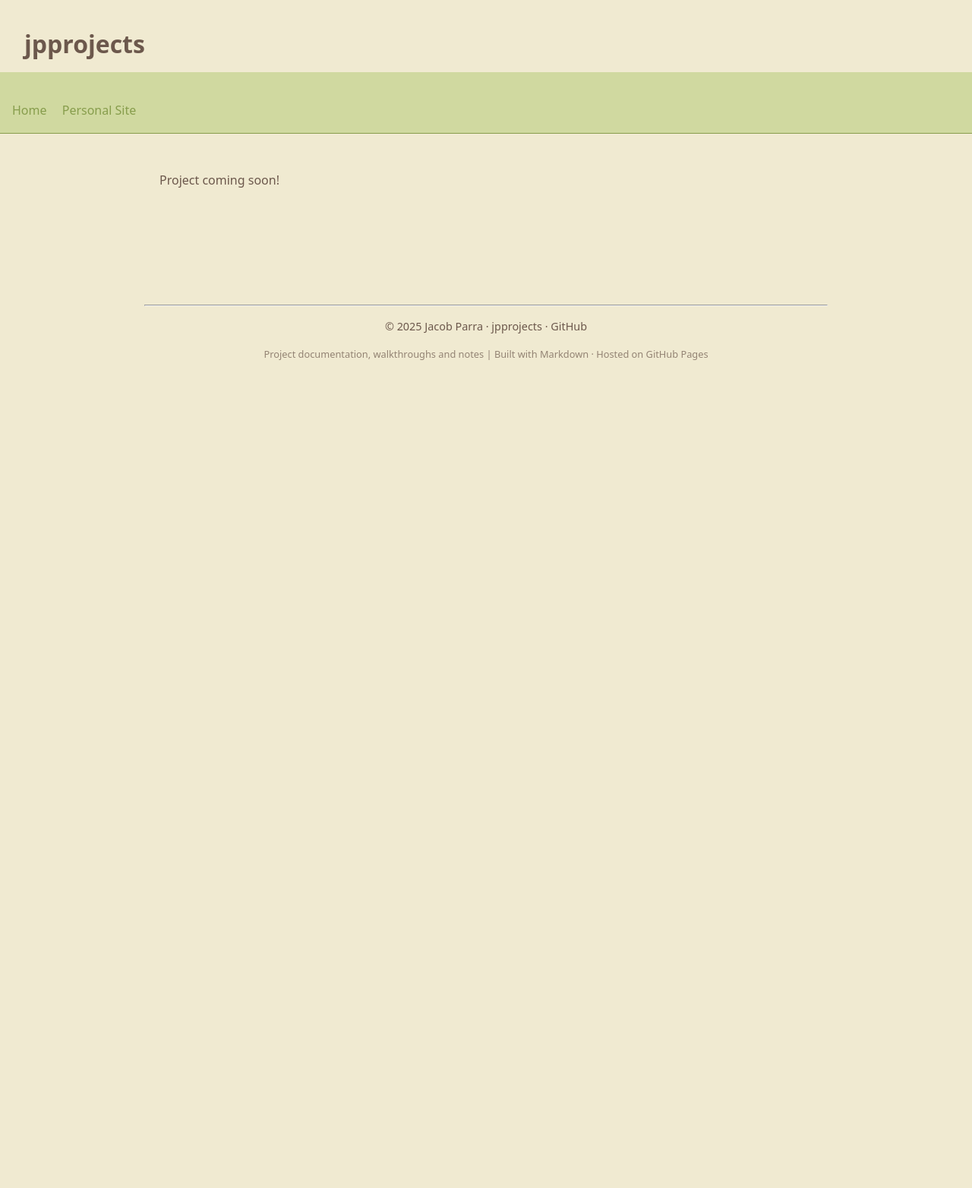
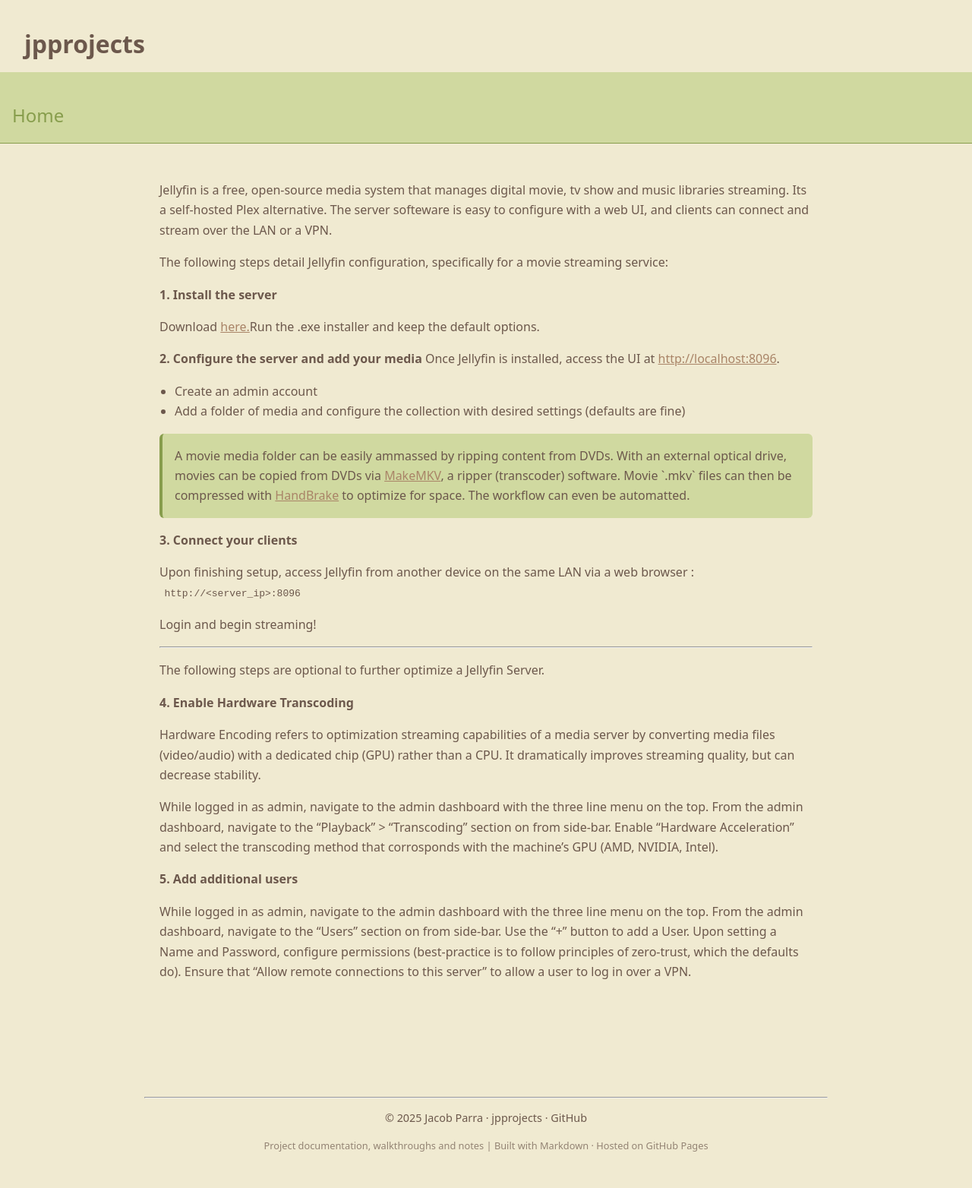
Before and after one commit to jacob-parra/jpprojects, a Jekyll site: the page built from projects/jellyfin.md, in a window 1280 px wide. Shown: the whole page at 76% size. Built offline with Jekyll 4.4.1, drawn with Linux system fonts in a browser that asks for light colours; before the commit the page ends 900 px from its top, so only the background shows below that.

Commit message:
Added Jellyfin Content

```diff
--- a/_layouts/default.html
+++ b/_layouts/default.html
@@ -11,7 +11,7 @@
     <h1 class="title">jpprojects</h1>
     <nav>
       <a href="{{ site.baseurl }}/">Home</a>
-      <a href="/insertsite">Personal Site</a>
+
     </nav>
   </div>
 
--- a/assets/style.css
+++ b/assets/style.css
@@ -33,6 +33,7 @@ nav a {
   margin-right: 1rem;
   text-decoration: none;
   font-weight: 500;
+  font-size: 1.5rem;
 }
 
 main {
--- a/projects/jellyfin.md
+++ b/projects/jellyfin.md
@@ -3,4 +3,40 @@ title: Jellyfin
 layout: default
 ---
 
-Project coming soon!
+Jellyfin is a free, open-source media system that manages digital movie, tv show and music libraries streaming. Its a self-hosted Plex alternative. The server softeware is easy to configure with a web UI, and clients can connect and stream over the LAN or a VPN.
+
+The following steps detail Jellyfin configuration, specifically for a movie streaming service:
+
+**1. Install the server**
+
+Download <a href="https://repo.jellyfin.org/?path=/server/windows/latest-stable">here.</a>Run the .exe installer and keep the default options.
+
+**2. Configure the server and add your media**
+Once Jellyfin is installed, access the UI at <a href="http://localhost:8096">http://localhost:8096</a>.
+
+- Create an admin account
+- Add a folder of media and configure the collection with desired settings (defaults are fine)
+
+<div class="info">
+A movie media folder can be easily ammassed by ripping content from DVDs. With an external optical drive, movies can be copied from DVDs via  <a href="https://www.makemkv.com/">MakeMKV</a>, a ripper (transcoder) software. Movie `.mkv` files can then be compressed with <a href="https://handbrake.fr/">HandBrake</a> to optimize for space. The workflow can even be automatted.
+</div>
+
+**3. Connect your clients**
+
+Upon finishing setup, access Jellyfin from another device on the same LAN via a web browser : `http://<server_ip>:8096`
+
+Login and begin streaming!
+
+<hr>
+
+The following steps are optional to further optimize a Jellyfin Server.
+
+**4. Enable Hardware Transcoding**
+
+Hardware Encoding refers to optimization streaming capabilities of a media server by converting media files (video/audio) with a dedicated chip (GPU) rather than a CPU. It dramatically improves streaming quality, but can decrease stability.
+
+While logged in as admin, navigate to the admin dashboard with the three line menu on the top. From the admin dashboard, navigate to the "Playback" > "Transcoding" section on from side-bar. Enable "Hardware Acceleration" and select the transcoding method that corrosponds with the machine's GPU (AMD, NVIDIA, Intel).
+
+**5. Add additional users**
+
+While logged in as admin, navigate to the admin dashboard with the three line menu on the top. From the admin dashboard, navigate to the "Users" section on from side-bar. Use the "+" button to add a User. Upon setting a Name and Password, configure permissions (best-practice is to follow principles of zero-trust, which the defaults do). Ensure that "Allow remote connections to this server" to allow a user to log in over a VPN.
```
Also changed, not shown: index.md (+3 -2 lines), projects/tailscale.md (+1 -1 lines).
